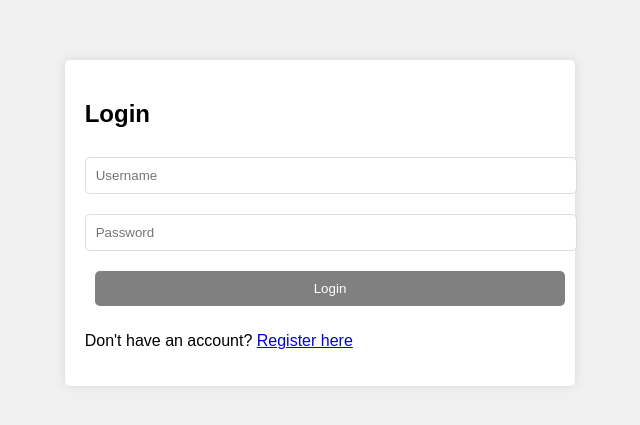
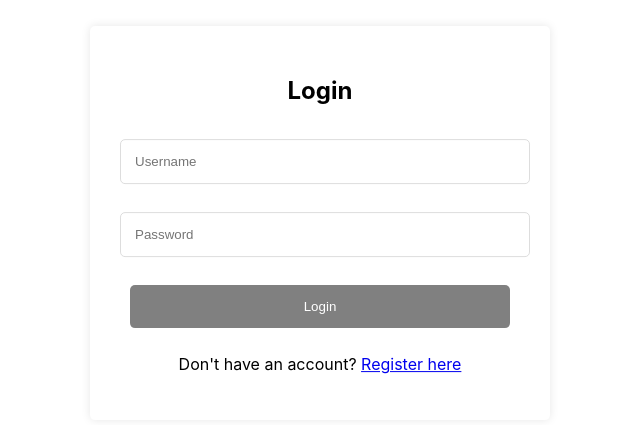
Before and after one commit to annieh195/Charity-Blockchain-System, a React (Create React App) app: page /login in a window 1280 px wide. Shown: the part 177-602 px from the top of the page, without its empty margins (320-960 px from the left). Built offline with nearby package versions, Linux system fonts and the light colour scheme.

Commit message:
fixed Login Navbar

```diff
--- a/src/pages/css/Common.css
+++ /dev/null
@@ -1,14 +0,0 @@
-body {
-    font-family: Arial, sans-serif;
-    display: flex;
-    justify-content: center;
-    align-items: center;
-    height: 100vh;
-    background-color: #f0f0f0;
-}
-
-.form-container {
-    width: 100%;
-    max-width: 400px;
-    margin: auto;
-}
--- a/src/pages/css/Login.css
+++ b/src/pages/css/Login.css
@@ -1,23 +1,32 @@
 .login-container {
     background-color: white;
-    padding: 20px;
+    padding: 30px;
     border-radius: 5px;
     box-shadow: 0 0 10px rgba(0, 0, 0, 0.1);
+    width: 400px;
     margin: auto;
+    position: absolute;
+    top: 50%;
+    left: 50%;
+    transform: translate(-50%, -50%);
+    display: flex;
+    flex-direction: column;
+    align-items: center;
 }
 
 .login-container input[type="text"],
 .login-container input[type="password"] {
-    width: 100%;
-    padding: 10px;
-    margin: 10px 0;
+    width: calc(100% - 20px);
+    padding: 14px;
+    margin: 14px 0;
     border-radius: 5px;
     border: 1px solid #ddd;
 }
 
 .login-container button {
-    width: 100%;
-    padding: 10px;
+    width: calc(100% - 20px);
+    padding: 14px;
+    margin-top: 14px;
     background-color: gray;
     color: white;
     border: none;
--- a/src/pages/css/NavBar.css
+++ b/src/pages/css/NavBar.css
@@ -11,25 +11,46 @@
 .nav-bar span {
   font-size: 24px;
   font-weight: bold;
+  letter-spacing: 0.5px;
 }
 
 .button-container {
   display: flex;
-  gap: 0px;
+  gap: 20px;
 }
 
-.nav-bar button {
+.nav-bar a {
   color: #61dafb;
   background-color: transparent;
-  border: 1px solid #61dafb;
+  border: 2px solid #61dafb;
   border-radius: 5px;
-  padding: 5px 10px;
-  font-size: 18px;
-  cursor: pointer;
+  padding: 6px 8px;
+  font-size: 20px;
+  text-decoration: none;
   transition: background-color 0.3s, color 0.3s;
+  display: inline-block;
+  text-align: center;
+  min-width: 80px;
 }
 
-.nav-bar button:hover {
+.nav-bar a:hover {
   background-color: #61dafb;
   color: #333;
 }
+
+@media (max-width: 768px) {
+  .nav-bar {
+    flex-direction: column;
+    padding: 10px;
+  }
+
+  .button-container {
+    width: 100%;
+    flex-direction: column;
+  }
+
+  .nav-bar a {
+    width: 100%;
+    margin-top: 10px;
+  }
+}
--- a/src/pages/js/Home.js
+++ b/src/pages/js/Home.js
@@ -2,7 +2,6 @@ import React from 'react';
 import styled from 'styled-components';
 import { useNavigate } from 'react-router-dom';
 
-// Styled components from App.js
 const AppContainer = styled.div`
   min-height: 100vh;
   display: flex;
@@ -13,26 +12,45 @@ const AppContainer = styled.div`
 const MainContent = styled.main`
   margin: 40px 0;
   text-align: center;
+  width: 80%; /* Set the width of the content area */
+  max-width: 1200px; /* Set a maximum width if needed */
+  margin: auto; /* Center the content */
 `;
 
 const DonationSection = styled.section`
   width: 80%;
+  display: flex;
+  flex-direction: column;
+  align-items: center;
 `;
 
 const ByteCoinHeading = styled.h1`
+  margin-top: 0;
   margin-bottom: 20px;
 `;
+
 
 const TotalRaised = styled.h2`
   color: #4CAF50;
   margin-bottom: 10px;
 `;
 
+const Footer = styled.footer`
+  margin-top: auto;
+  padding: 20px;
+  background-color: #282c34;
+  color: white;
+  text-align: center;
+`;
+
 const TableContainer = styled.div`
-  width: 100%;
+  width: 600%;
+  max-width: 1200px;
+  margin: 20px auto;
   border: 1px solid #ddd;
   border-collapse: collapse;
   margin-top: 20px;
+  text-align: center;
 `;
 
 const TableRow = styled.div`
@@ -46,7 +64,7 @@ const TableRow = styled.div`
 `;
 
 const TableCell = styled.div`
-  width: 50%;
+  width: 5000%;
   text-align: center;
 `;
 
@@ -79,6 +97,9 @@ function Home() {
           </TableContainer>
         </DonationSection>
       </MainContent>
+      <Footer>
+        <p>&copy; 2023 Donate for a Cause. All rights reserved.</p>
+      </Footer>
     </AppContainer>
   );
 }
--- a/src/pages/js/Login.js
+++ b/src/pages/js/Login.js
@@ -1,6 +1,5 @@
 import React, { useState } from 'react';
 import { useNavigate, Link } from 'react-router-dom';
-import '../css/Common.css';
 import '../css/Login.css';
 
 function Login({ onLoginSuccess }) {
--- a/src/pages/js/Register.js
+++ b/src/pages/js/Register.js
@@ -1,6 +1,5 @@
 import React, { useState } from 'react';
 import { useNavigate, Link } from 'react-router-dom';
-import '../css/Common.css';
 import '../css/Register.css';
 
 function Register() {
```
